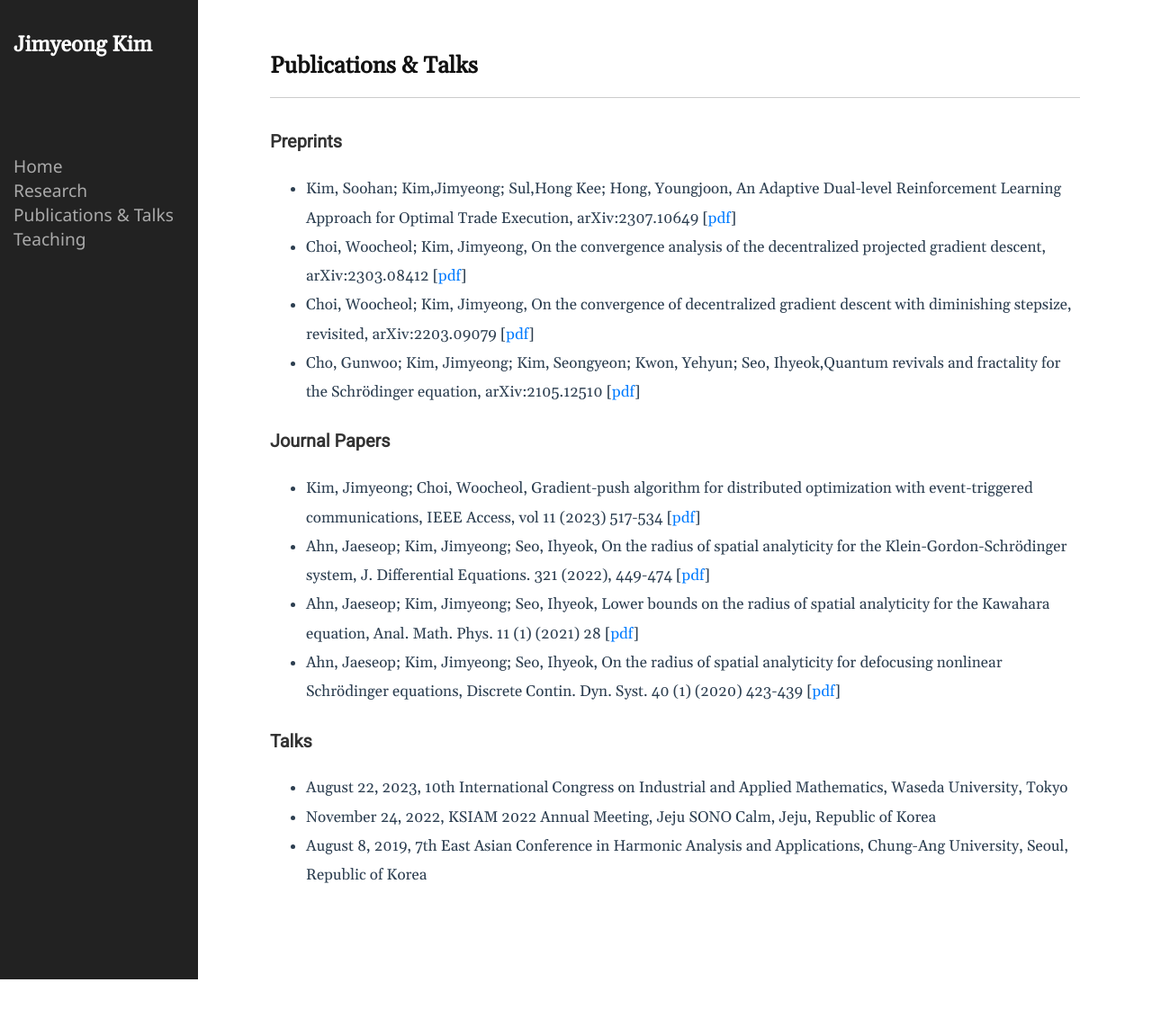
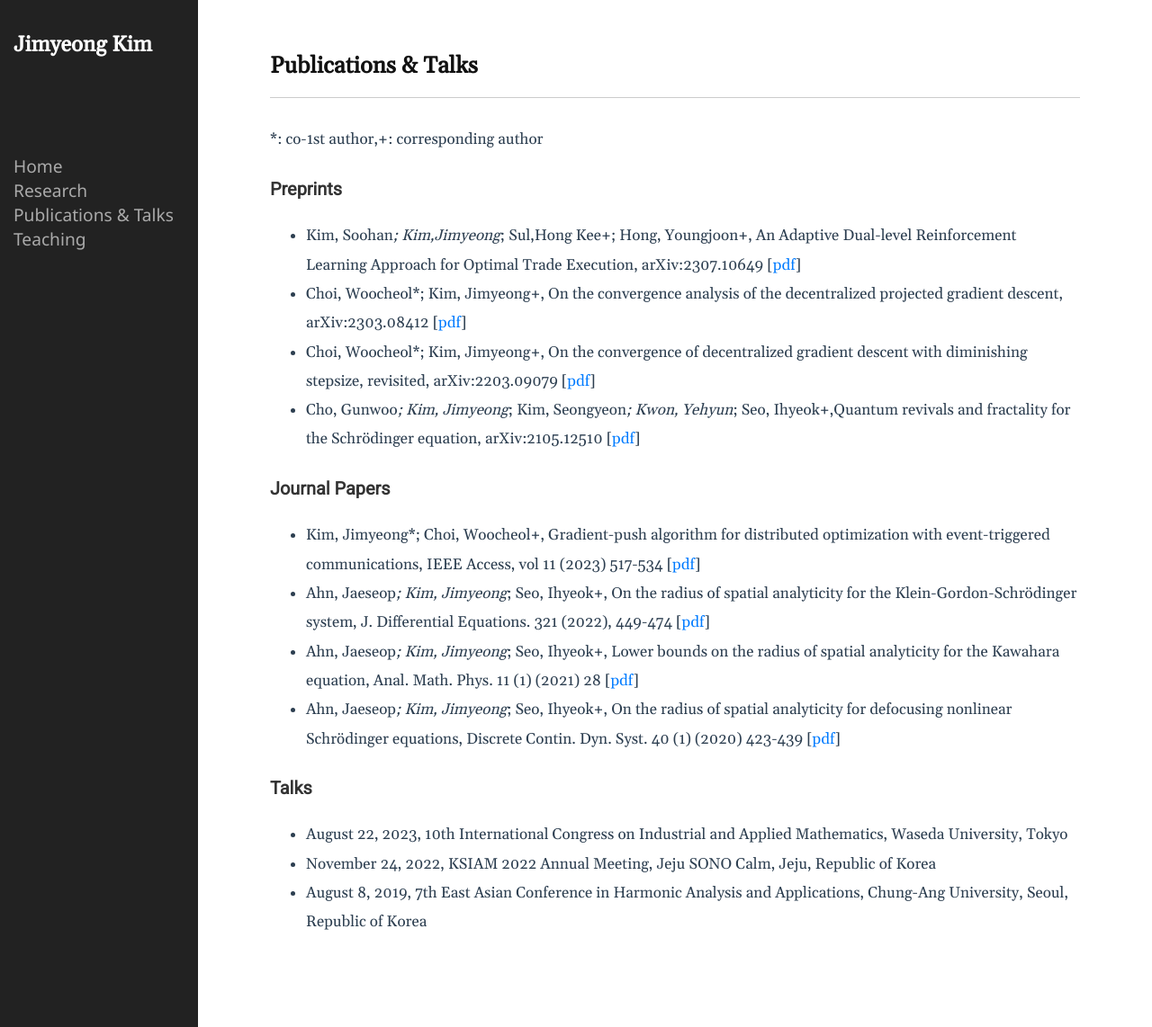
Before and after one commit to kimjimyeong93/kimjimyeong93.github.io, a Jekyll site: the page built from publication.markdown, in a window 1280 px wide. Shown: the whole page at 90% size. Built offline with Jekyll 4.4.1, drawn with Linux system fonts in a browser that asks for light colours; before the commit the page ends 1089 px from its top, so only the background shows below that.

Commit message:
Update publication.markdown

```diff
--- a/publication.markdown
+++ b/publication.markdown
@@ -3,20 +3,20 @@ layout: page
 title: Publications & Talks
 permalink: /publications_and_talks/
 ---
-
+*: co-1st author,+: corresponding author
 ### Preprints
-- Kim, Soohan; Kim,Jimyeong; Sul,Hong Kee; Hong, Youngjoon, An Adaptive Dual-level Reinforcement Learning Approach for Optimal Trade Execution, arXiv:2307.10649 \[[pdf](https://arxiv.org/abs/2307.10649)\]
-- Choi, Woocheol; Kim, Jimyeong, On the convergence analysis of the decentralized projected gradient descent, arXiv:2303.08412 \[[pdf](https://arxiv.org/pdf/2303.08412.pdf)\]
-- Choi, Woocheol; Kim, Jimyeong, On the convergence of decentralized gradient descent with diminishing stepsize, revisited, arXiv:2203.09079 \[[pdf](https://arxiv.org/pdf/2203.09079.pdf)\]
-- Cho, Gunwoo; Kim, Jimyeong; Kim, Seongyeon; Kwon, Yehyun; Seo, Ihyeok,Quantum revivals and fractality for the Schrödinger equation, arXiv:2105.12510 \[[pdf](https://arxiv.org/abs/2105.12510)\]
+- Kim, Soohan*; Kim,Jimyeong*; Sul,Hong Kee+; Hong, Youngjoon+, An Adaptive Dual-level Reinforcement Learning Approach for Optimal Trade Execution, arXiv:2307.10649 \[[pdf](https://arxiv.org/abs/2307.10649)\]
+- Choi, Woocheol*; Kim, Jimyeong+, On the convergence analysis of the decentralized projected gradient descent, arXiv:2303.08412 \[[pdf](https://arxiv.org/pdf/2303.08412.pdf)\]
+- Choi, Woocheol*; Kim, Jimyeong+, On the convergence of decentralized gradient descent with diminishing stepsize, revisited, arXiv:2203.09079 \[[pdf](https://arxiv.org/pdf/2203.09079.pdf)\]
+- Cho, Gunwoo*; Kim, Jimyeong*; Kim, Seongyeon*; Kwon, Yehyun*; Seo, Ihyeok+,Quantum revivals and fractality for the Schrödinger equation, arXiv:2105.12510 \[[pdf](https://arxiv.org/abs/2105.12510)\]
 
 
 
 ### Journal Papers
-- Kim, Jimyeong; Choi, Woocheol, Gradient-push algorithm for distributed optimization with event-triggered communications, IEEE Access, vol 11 (2023) 517-534 \[[pdf](https://ieeexplore.ieee.org/document/10003196?source=authoralert)\]
-- Ahn, Jaeseop; Kim, Jimyeong; Seo, Ihyeok, On the radius of spatial analyticity for the Klein-Gordon-Schrödinger system, J. Differential Equations. 321 (2022), 449-474 \[[pdf](https://www.sciencedirect.com/science/article/pii/S0022039622001966)\]
-- Ahn, Jaeseop; Kim, Jimyeong; Seo, Ihyeok, Lower bounds on the radius of spatial analyticity for the Kawahara equation, Anal. Math. Phys. 11 (1) (2021) 28 \[[pdf](https://link.springer.com/article/10.1007/s13324-020-00447-3)\]
-- Ahn, Jaeseop; Kim, Jimyeong; Seo, Ihyeok, On the radius of spatial analyticity for defocusing nonlinear Schrödinger equations, Discrete Contin. Dyn. Syst. 40 (1) (2020) 423-439 \[[pdf](https://www.aimsciences.org/article/doi/10.3934/dcds.2020016)\]
+- Kim, Jimyeong*; Choi, Woocheol+, Gradient-push algorithm for distributed optimization with event-triggered communications, IEEE Access, vol 11 (2023) 517-534 \[[pdf](https://ieeexplore.ieee.org/document/10003196?source=authoralert)\]
+- Ahn, Jaeseop*; Kim, Jimyeong*; Seo, Ihyeok+, On the radius of spatial analyticity for the Klein-Gordon-Schrödinger system, J. Differential Equations. 321 (2022), 449-474 \[[pdf](https://www.sciencedirect.com/science/article/pii/S0022039622001966)\]
+- Ahn, Jaeseop*; Kim, Jimyeong*; Seo, Ihyeok+, Lower bounds on the radius of spatial analyticity for the Kawahara equation, Anal. Math. Phys. 11 (1) (2021) 28 \[[pdf](https://link.springer.com/article/10.1007/s13324-020-00447-3)\]
+- Ahn, Jaeseop*; Kim, Jimyeong*; Seo, Ihyeok+, On the radius of spatial analyticity for defocusing nonlinear Schrödinger equations, Discrete Contin. Dyn. Syst. 40 (1) (2020) 423-439 \[[pdf](https://www.aimsciences.org/article/doi/10.3934/dcds.2020016)\]
 
 ### Talks
 - August 22, 2023, 10th International Congress on Industrial and Applied Mathematics, Waseda University, Tokyo
```
